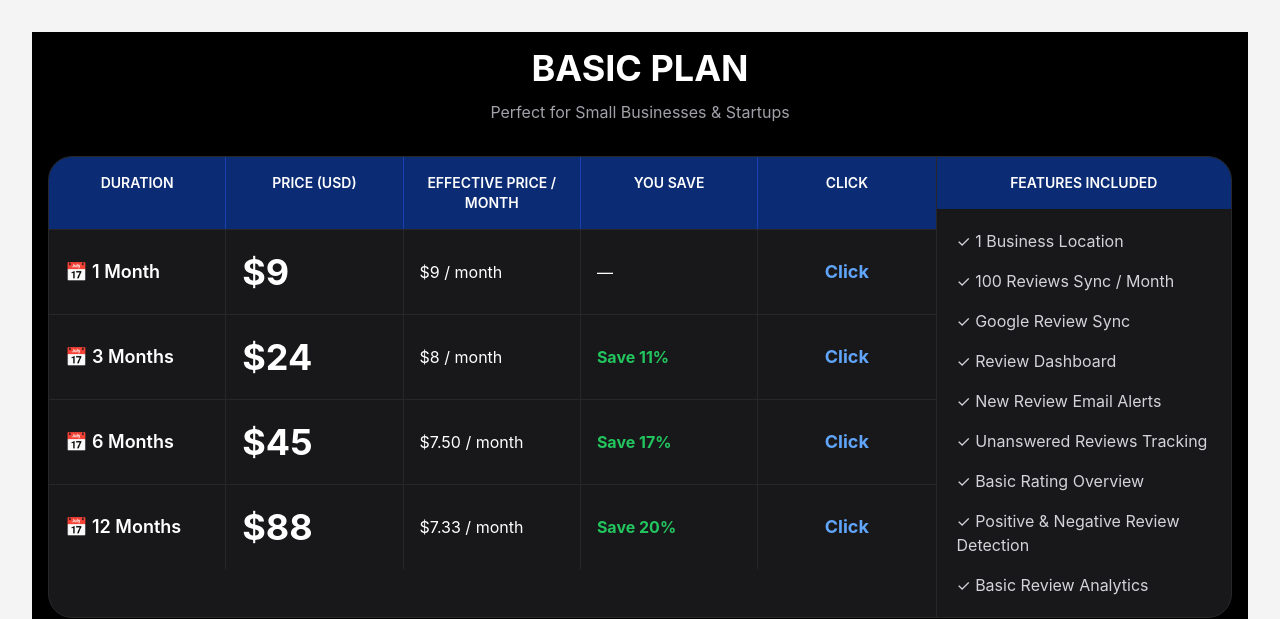
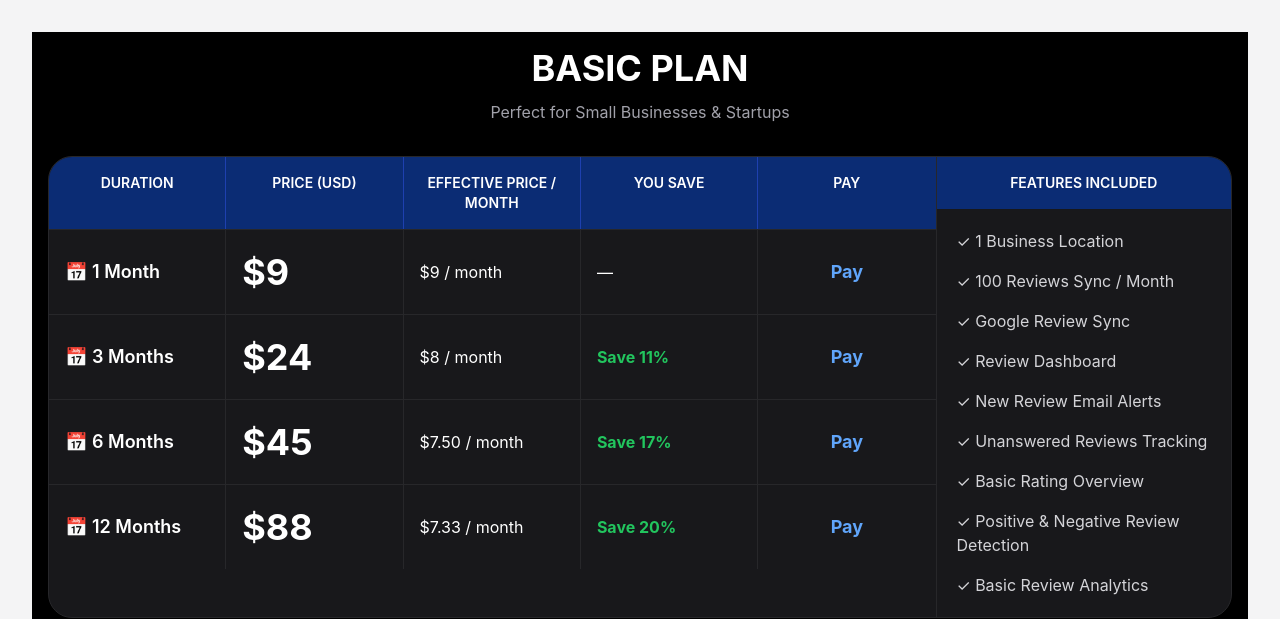
Before and after one commit to afnankhan123456/reviewreply-ai, a Next.js app: page /plans/basic/pricing in a window 1280 px wide. Shown: the top 619 px of the page. Built offline with nearby package versions, Linux system fonts and the light colour scheme.

Commit message:
Update page.tsx

```diff
--- a/app/plans/basic/pricing/page.tsx
+++ b/app/plans/basic/pricing/page.tsx
@@ -1,8 +1,17 @@
 "use client";
 
-import Link from "next/link";
+import { useRouter } from "next/navigation";
 
 export default function BasicPricingPage() {
+
+  const router = useRouter();
+
+  const handlePayment = (amount: string) => {
+
+    alert(`PayPal Payment Start: $${amount}`);
+
+  };
+
   return (
     <div className="min-h-screen bg-black text-white p-4">
 
@@ -51,7 +60,7 @@ export default function BasicPricingPage() {
               </div>
 
               <div className="p-4">
-                CLICK
+                PAY
               </div>
 
             </div>
@@ -78,12 +87,12 @@ export default function BasicPricingPage() {
 
               <div className="flex items-center justify-center p-4">
 
-                <Link
-                  href="/plans/basic/dashbord"
+                <button
+                  onClick={() => handlePayment("9")}
                   className="text-blue-400 font-bold text-lg hover:text-blue-300"
                 >
-                  Click
-                </Link>
+                  Pay
+                </button>
 
               </div>
 
@@ -111,12 +120,12 @@ export default function BasicPricingPage() {
 
               <div className="flex items-center justify-center p-4">
 
-                <Link
-                  href="/plans/basic/dashbord"
+                <button
+                  onClick={() => handlePayment("24")}
                   className="text-blue-400 font-bold text-lg hover:text-blue-300"
                 >
-                  Click
-                </Link>
+                  Pay
+                </button>
 
               </div>
 
@@ -144,12 +153,12 @@ export default function BasicPricingPage() {
 
               <div className="flex items-center justify-center p-4">
 
-                <Link
-                  href="/plans/basic/dashbord"
+                <button
+                  onClick={() => handlePayment("45")}
                   className="text-blue-400 font-bold text-lg hover:text-blue-300"
                 >
-                  Click
-                </Link>
+                  Pay
+                </button>
 
               </div>
 
@@ -177,12 +186,12 @@ export default function BasicPricingPage() {
 
               <div className="flex items-center justify-center p-4">
 
-                <Link
-                  href="/plans/basic/dashbord"
+                <button
+                  onClick={() => handlePayment("88")}
                   className="text-blue-400 font-bold text-lg hover:text-blue-300"
                 >
-                  Click
-                </Link>
+                  Pay
+                </button>
 
               </div>
 
```
